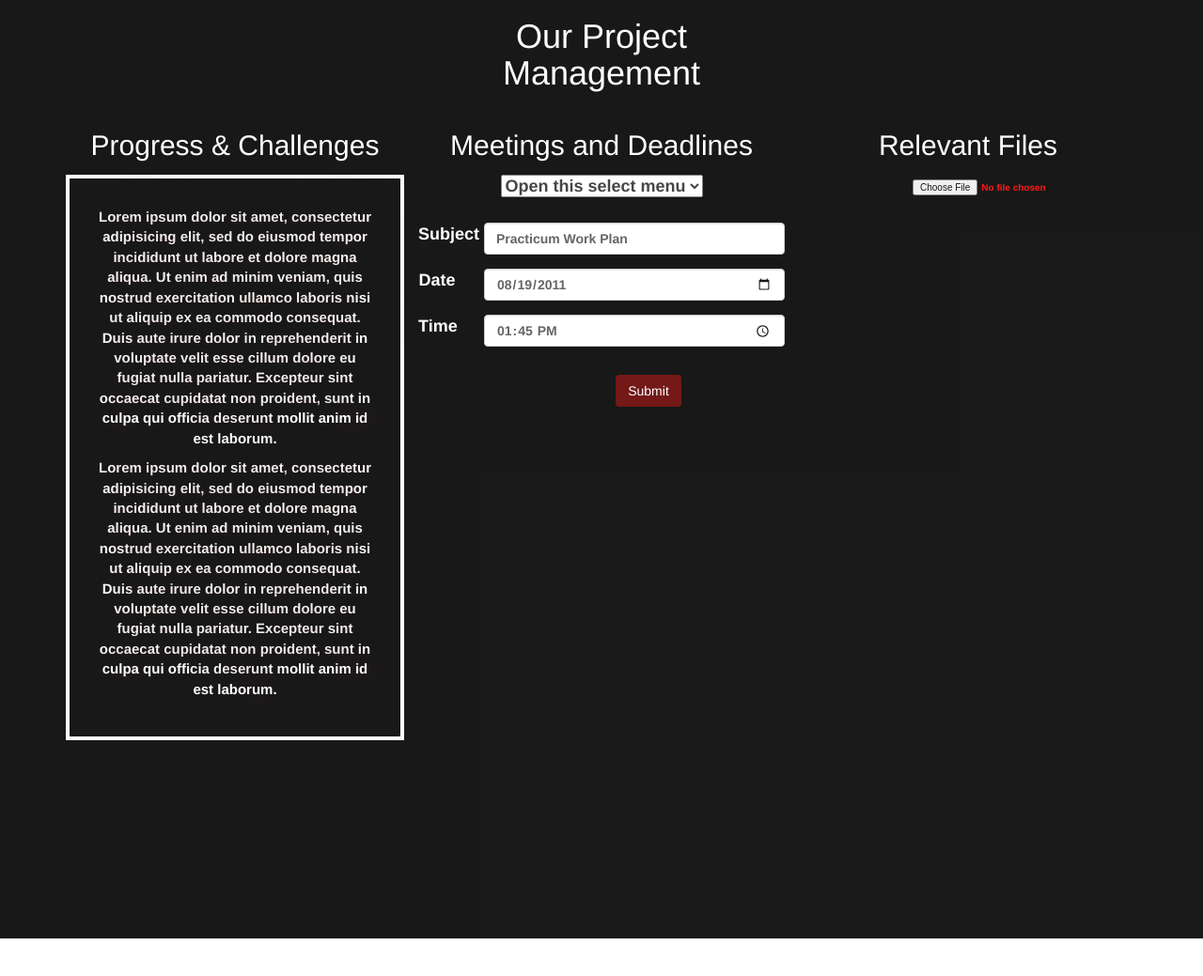
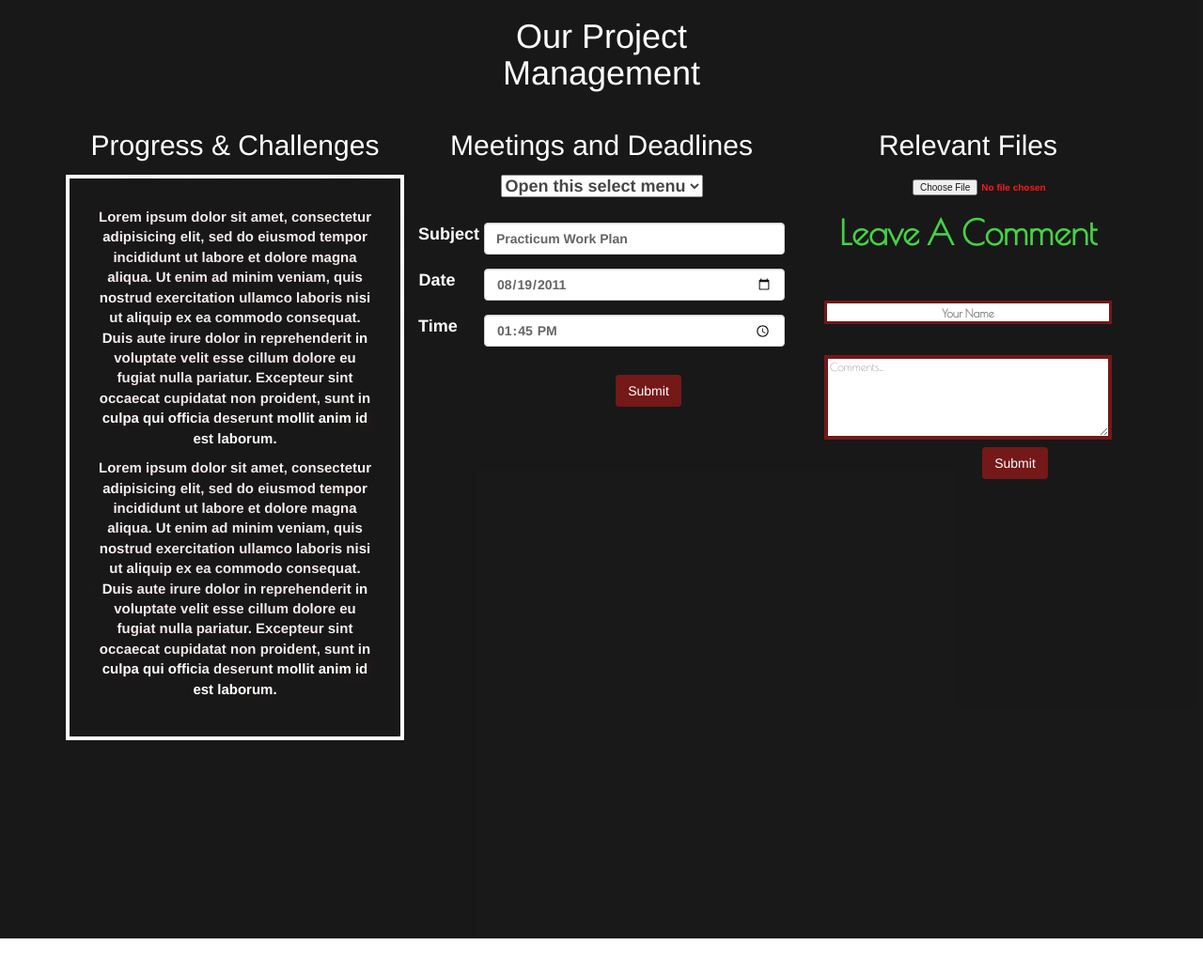
Before and after one commit to DVO0808/MSF_Practicum, a PHP site: page /main.html in a window 1280 px wide. Shown: the part 5089-6128 px from the top of the page at 94% size. Run offline with PHP 8.4, Linux system fonts and the light colour scheme; some libraries are stand-ins or nearby versions.

Commit message:
comment box in all sections

```diff
--- a/assets/css/style.css
+++ b/assets/css/style.css
@@ -7,6 +7,8 @@ body{
   background-color:#f8f8f8;
   margin:0px;
 }
+
+/* Parallax */
 
 #bg{
   top:0px;
@@ -106,6 +108,10 @@ body{
   position:relative;
 }
 
+
+/* Nav Bar  */
+
+
 .navbar{
 
   background-image: none;
@@ -192,6 +198,7 @@ h3 span{
 
 }
 
+/* Countdown */
 
 .countdownDisplay{
   padding: 20px;
@@ -218,6 +225,8 @@ h3 span{
   text-shadow: 0 0 22px black, 0 0 22px black;
 
 }
+
+/* ToDo*/
 
 
 .todolist{
@@ -268,6 +277,8 @@ li.ui-state-default:last-child{
 
 }
 
+
+
 .mockBox{
   border: 4px solid white !important;
   margin-top: 15px !important;
@@ -275,11 +286,19 @@ li.ui-state-default:last-child{
   padding: 30px !important;
 }
 
+/* File Upload*/
+
 .myFile{
   font-size: 10px;
   font-weight: bold;
   color: red;
 }
+
+input[type=file] {
+  margin-left: 121px;
+
+}
+
 
 #forms{
    font-size: 18px;
@@ -299,7 +318,8 @@ li.ui-state-default:last-child{
 }
 
 
-@import url(https://fonts.googleapis.com/css?family=Poiret+One);
+/* Comments Box */
+
 
 #title{
   font-family:'Poiret One', cursive;
@@ -342,17 +362,7 @@ textarea{
 
 
 
-.button{
-  width: 21%;
-  margin-top: 2%;
-  background-color: green;
-  border: 1px solid gray;
-  height: 45px;
-  border-radius: 3%;
-  font-family: sans-serif;
-  font-size: 20px;
-  color: white;
-}
+
 
 .btn:hover{
   cursor: pointer;
@@ -361,8 +371,80 @@ textarea{
 }
 
 
+/* Comments Box 2 */
 
-input[type=file] {
-  margin-left: 121px;
+
+#title2{
+  font-family:'Poiret One', cursive;
+  font-weight: bolder;
+  color: limegreen;
+}
+
+
+
+
+
+#name2{
+  text-align: center;
+  font-family: sans-serif;
+  width: 85%;
+  height: 25px;
+  font-size: 12px !important;
+  font-family:'Poiret One', cursive !important;
+  border: 3px solid #660000;
+  font-weight: bold;
 
 }
+
+
+
+/* Comments Box 3 */
+
+
+#title3{
+  font-family:'Poiret One', cursive;
+  font-weight: bolder;
+  color: limegreen;
+}
+
+
+
+
+
+#name3{
+  text-align: center;
+  font-family: sans-serif;
+  width: 85%;
+  height: 25px;
+  font-size: 12px !important;
+  font-family:'Poiret One', cursive !important;
+  border: 3px solid #660000;
+  font-weight: bold;
+
+}
+
+
+
+/* Comments Box 4 */
+
+
+#title4{
+  font-family:'Poiret One', cursive;
+  font-weight: bolder;
+  color: limegreen;
+}
+
+
+
+
+#name4{
+  text-align: center;
+  font-family: sans-serif;
+  width: 85%;
+  height: 25px;
+  font-size: 12px !important;
+  font-family:'Poiret One', cursive !important;
+  border: 3px solid #660000;
+  font-weight: bold;
+
+}
--- a/assets/js/comments.js
+++ b/assets/js/comments.js
@@ -28,6 +28,8 @@ var myDiv = document.getElementById("myDiv");
 */
 
 
+
+
 function submit(){
 
 var name = $("#name").val().trim();
@@ -49,3 +51,73 @@ $("#myDiv").append(h3);
    $("#userText").val("")
 
 }
+
+
+function submit2(){
+
+var name = $("#name2").val().trim();
+var userText = $("#userText2").val().trim();
+//var myDiv = document.getElementById("myDiv");
+d = moment().format('MMM Do YYYY, h:mm a');
+    console.log(d);
+
+var p = $("<p>").html(d);
+var h2 = $("<h2>").html(name);
+var h3 = $("<h3>").html(userText);
+
+
+$("#myDiv2").append(p);
+$("#myDiv2").append(h2);
+$("#myDiv2").append(h3);
+
+$("#name2").val("");
+$("#userText2").val("")
+
+}
+
+
+
+function submit3(){
+
+var name = $("#name3").val().trim();
+var userText = $("#userText3").val().trim();
+//var myDiv = document.getElementById("myDiv");
+d = moment().format('MMM Do YYYY, h:mm a');
+    console.log(d);
+
+var p = $("<p>").html(d);
+var h2 = $("<h2>").html(name);
+var h3 = $("<h3>").html(userText);
+
+
+$("#myDiv3").append(p);
+$("#myDiv3").append(h2);
+$("#myDiv3").append(h3);
+
+$("#name3").val("");
+$("#userText3").val("")
+
+}
+
+
+function submit4(){
+
+var name = $("#name4").val().trim();
+var userText = $("#userText4").val().trim();
+//var myDiv = document.getElementById("myDiv");
+d = moment().format('MMM Do YYYY, h:mm a');
+    console.log(d);
+
+var p = $("<p>").html(d);
+var h2 = $("<h2>").html(name);
+var h3 = $("<h3>").html(userText);
+
+
+$("#myDiv4").append(p);
+$("#myDiv4").append(h2);
+$("#myDiv4").append(h3);
+
+$("#name4").val("");
+$("#userText4").val("")
+
+}
--- a/main.html
+++ b/main.html
@@ -237,6 +237,24 @@
                                 <input type="file" class="myFile">
 
 
+                                <div></div>
+
+                                  <h1 id="title2">Leave A Comment</h1>
+
+                                    <br>
+                                    <input id="name2" type="text" placeholder="Your Name" />
+                                    <br>
+                                    <br>
+                                    <textarea id="userText2" placeholder="Comments..."></textarea>
+                                    <br>
+
+                                    <button class="btn" id="btn2" onclick="submit2()">Submit</button>
+                                    <br>
+                                    <br>
+
+                                    <div class='commentsText' id="myDiv2"></div><br>
+
+
                             </div>
                 </div>
             </div>
@@ -285,6 +303,23 @@
                         <h2>
                             <div id=files>
                                 <input type="file" class="myFile">
+
+                                <div></div>
+
+                                  <h1 id="title3">Leave A Comment</h1>
+
+                                    <br>
+                                    <input id="name3" type="text" placeholder="Your Name" />
+                                    <br>
+                                    <br>
+                                    <textarea id="userText3" placeholder="Comments..."></textarea>
+                                    <br>
+
+                                    <button class="btn" id="btn3" onclick="submit3()">Submit</button>
+                                    <br>
+                                    <br>
+
+                                    <div class='commentsText' id="myDiv3"></div><br>
 
 
                             </div>
@@ -369,6 +404,22 @@
                         <div id=files>
                             <input type="file" class="myFile">
 
+                                    <div></div>
+
+                                  <h1 id="title4">Leave A Comment</h1>
+
+                                    <br>
+                                    <input id="name4" type="text" placeholder="Your Name" />
+                                    <br>
+                                    <br>
+                                    <textarea id="userText4" placeholder="Comments..."></textarea>
+                                    <br>
+
+                                    <button class="btn" id="btn4" onclick="submit4()">Submit</button>
+                                    <br>
+                                    <br>
+
+                                    <div class='commentsText' id="myDiv4"></div><br>
 
                         </div>
             </div>
```
